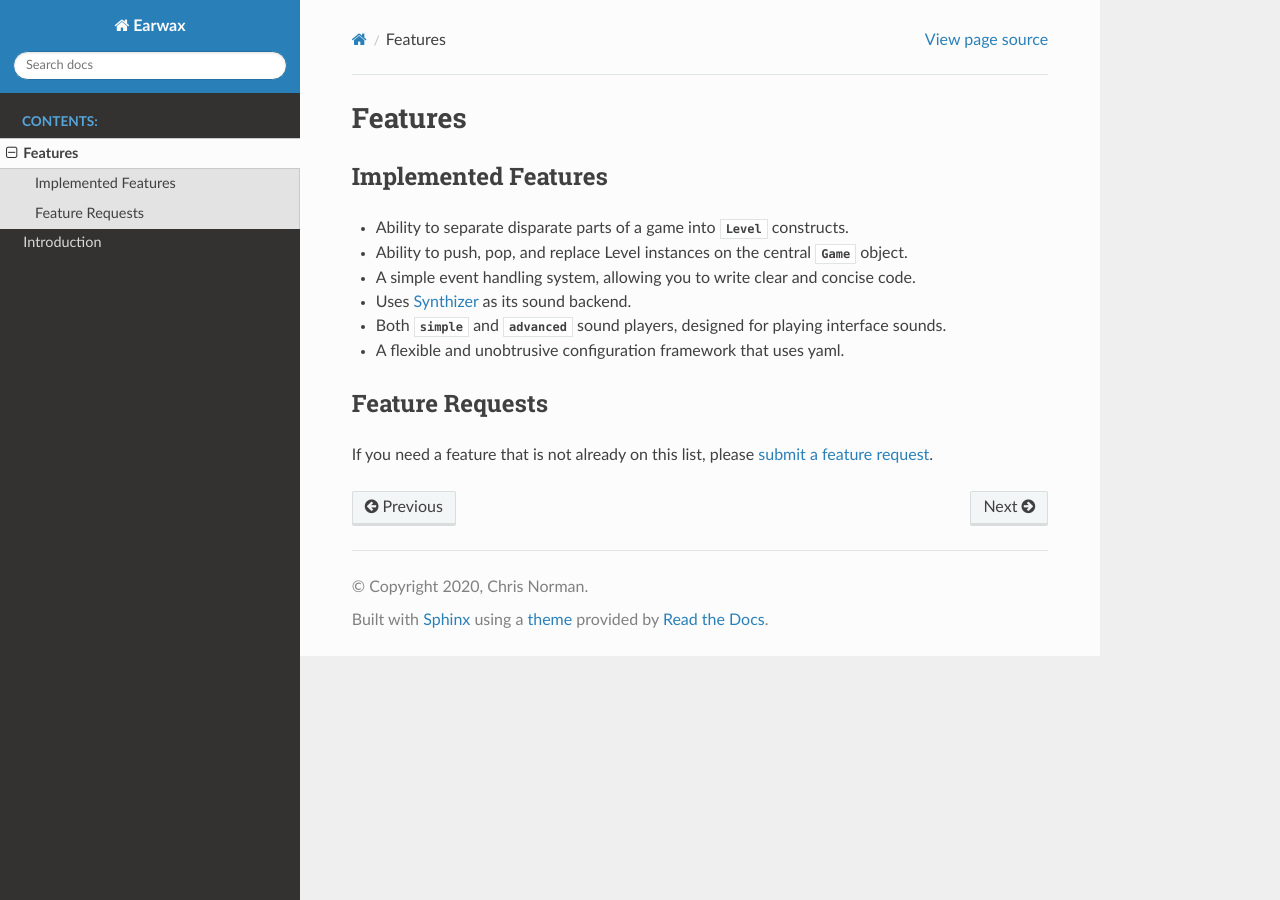
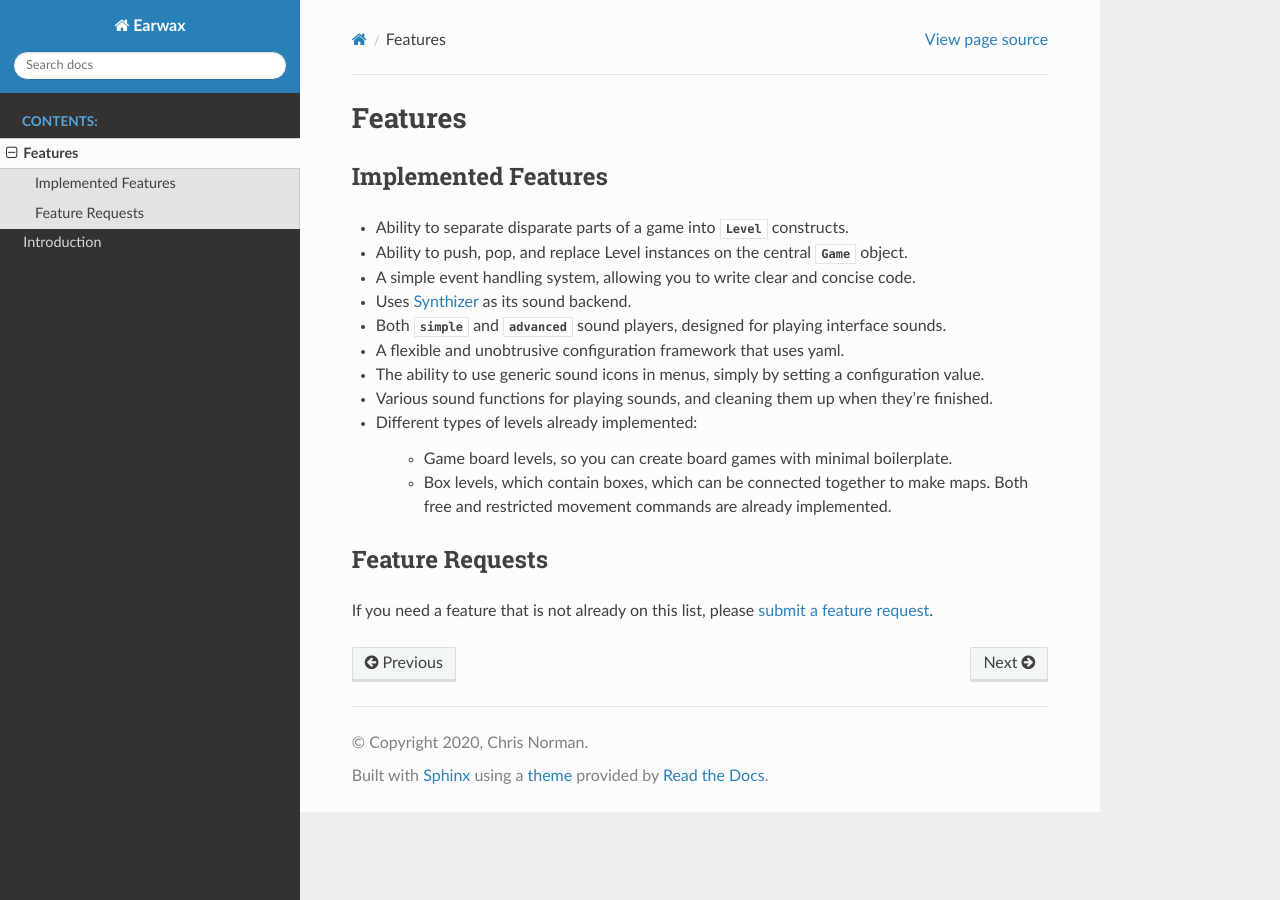
Before and after one commit to chrisnorman7/earwax, a Sphinx documentation site: the page built from docs/source/features.rst, in a window 1280 px wide. Built offline with Sphinx 7.4.7 and the Read the Docs theme 2.0.0, drawn with Linux system fonts in a browser that asks for light colours; pages that are not in the unit, such as notebooks, are missing from menus; comment, search, counter and statistics services are not loaded.

Commit message:
Updated features list.

```diff
--- a/docs/source/features.rst
+++ b/docs/source/features.rst
@@ -16,6 +16,16 @@ Implemented Features
 
 * A flexible and unobtrusive configuration framework that uses yaml.
 
+* The ability to use generic sound icons in menus, simply by setting a configuration value.
+
+* Various sound functions for playing sounds, and cleaning them up when they're finished.
+
+* Different types of levels already implemented:
+
+    * Game board levels, so you can create board games with minimal boilerplate.
+
+    * Box levels, which contain boxes, which can be connected together to make maps. Both free and restricted movement commands are already implemented.
+
 Feature Requests
 ----------------
 
```
